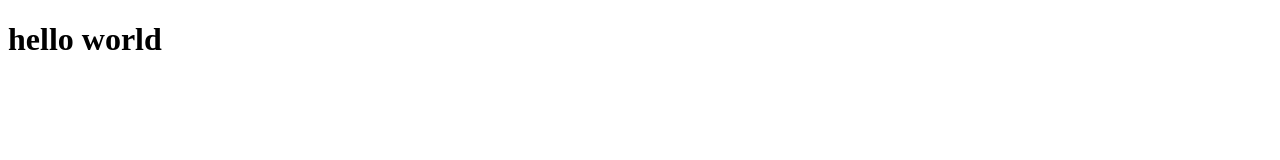
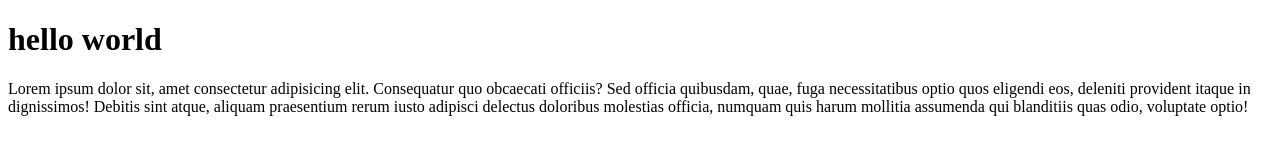
Before and after one commit to rezaul-happy/hello, a plain HTML site: page index.html in a window 1280 px wide. Drawn offline with Linux system fonts and the light colour scheme.

Commit message:
third commit

```diff
--- a/index.html
+++ b/index.html
@@ -8,5 +8,6 @@
 </head>
 <body>
     <h1>hello world</h1>
+    <p>Lorem ipsum dolor sit, amet consectetur adipisicing elit. Consequatur quo obcaecati officiis? Sed officia quibusdam, quae, fuga necessitatibus optio quos eligendi eos, deleniti provident itaque in dignissimos! Debitis sint atque, aliquam praesentium rerum iusto adipisci delectus doloribus molestias officia, numquam quis harum mollitia assumenda qui blanditiis quas odio, voluptate optio!</p>
 </body>
 </html>
```
